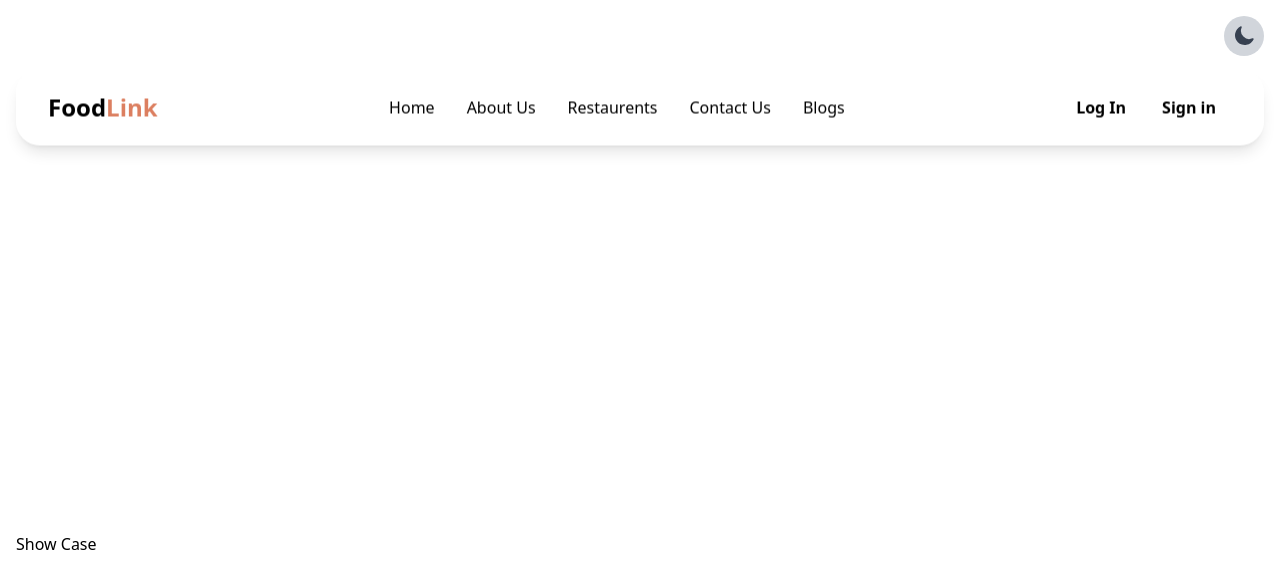
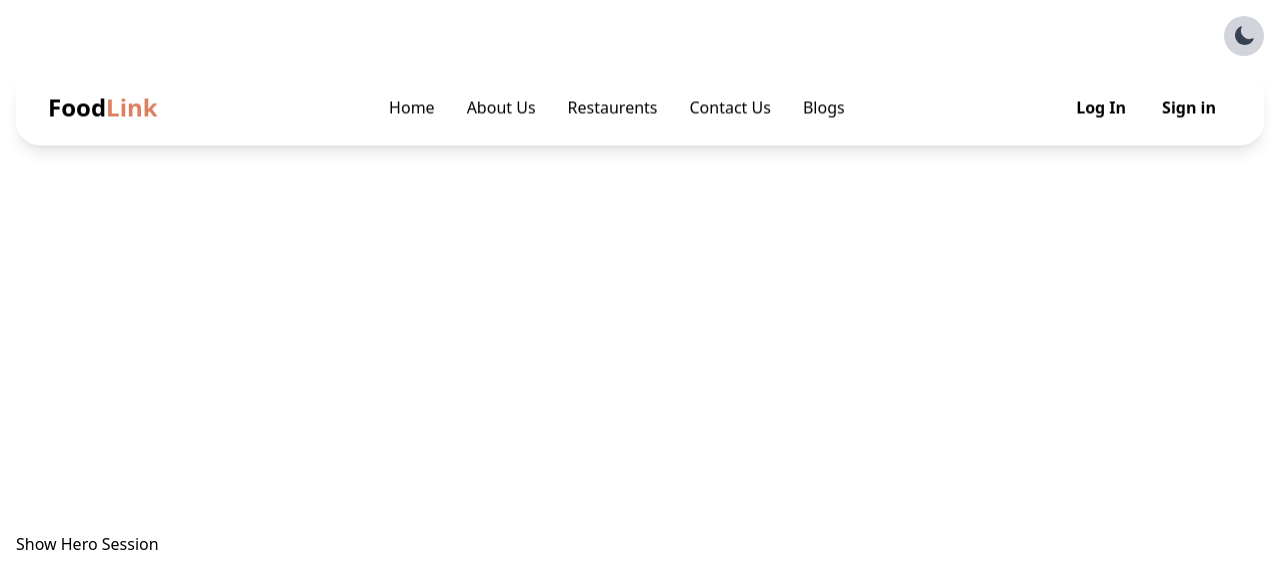
Before and after one commit to ZanHubX/FoodLink, a React (Vite) app: page / in a window 1280 px wide. Shown: the top 588 px of the page. Built offline with nearby package versions, Linux system fonts and the light colour scheme.

Commit message:
last tdy

```diff
--- a/src/components/Home/Display.jsx
+++ b/src/components/Home/Display.jsx
@@ -2,7 +2,7 @@ import React from 'react'
 
 const Display = () => {
   return (
-    <div>Show Case</div>
+    <div>Show Hero Session</div>
   )
 }
 
```
